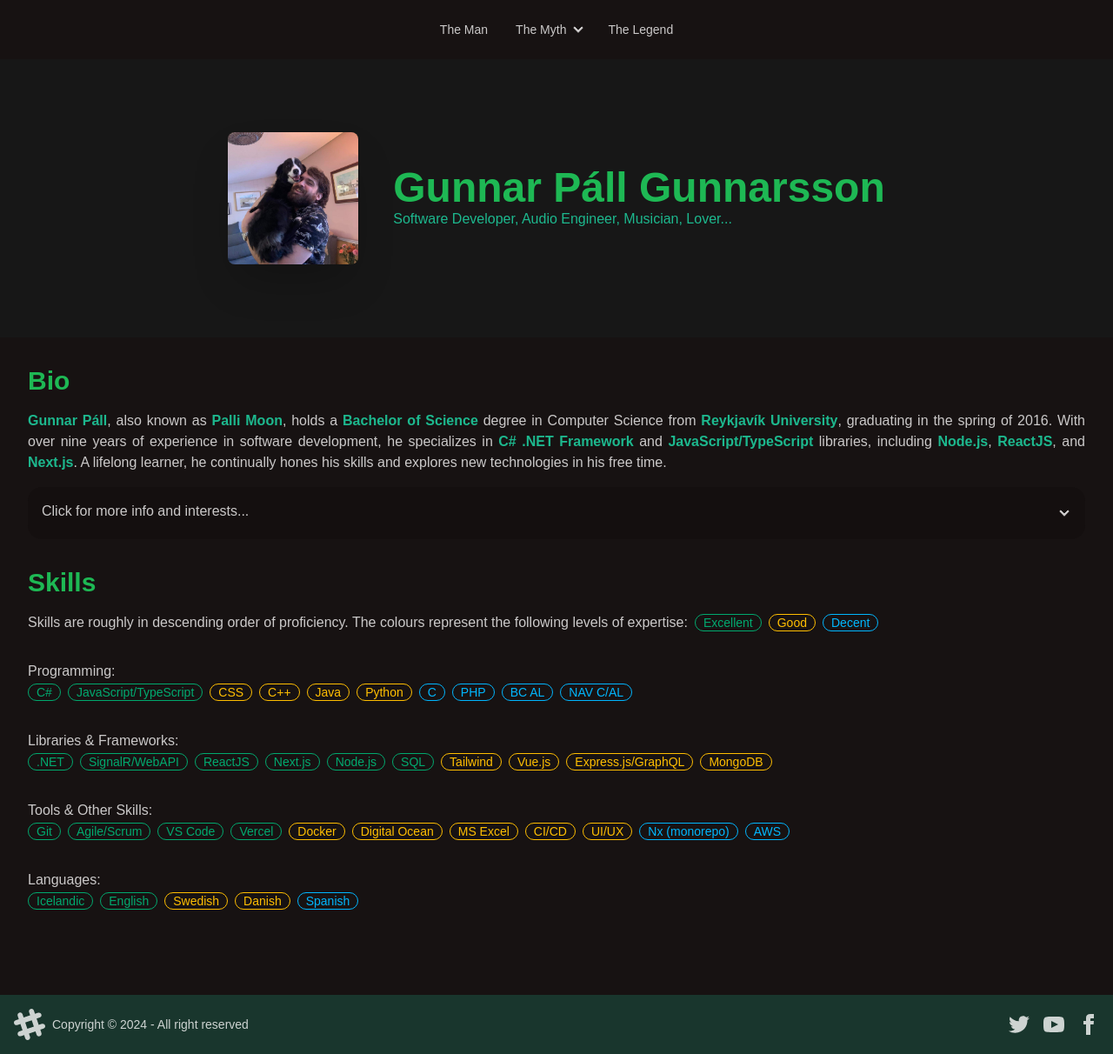
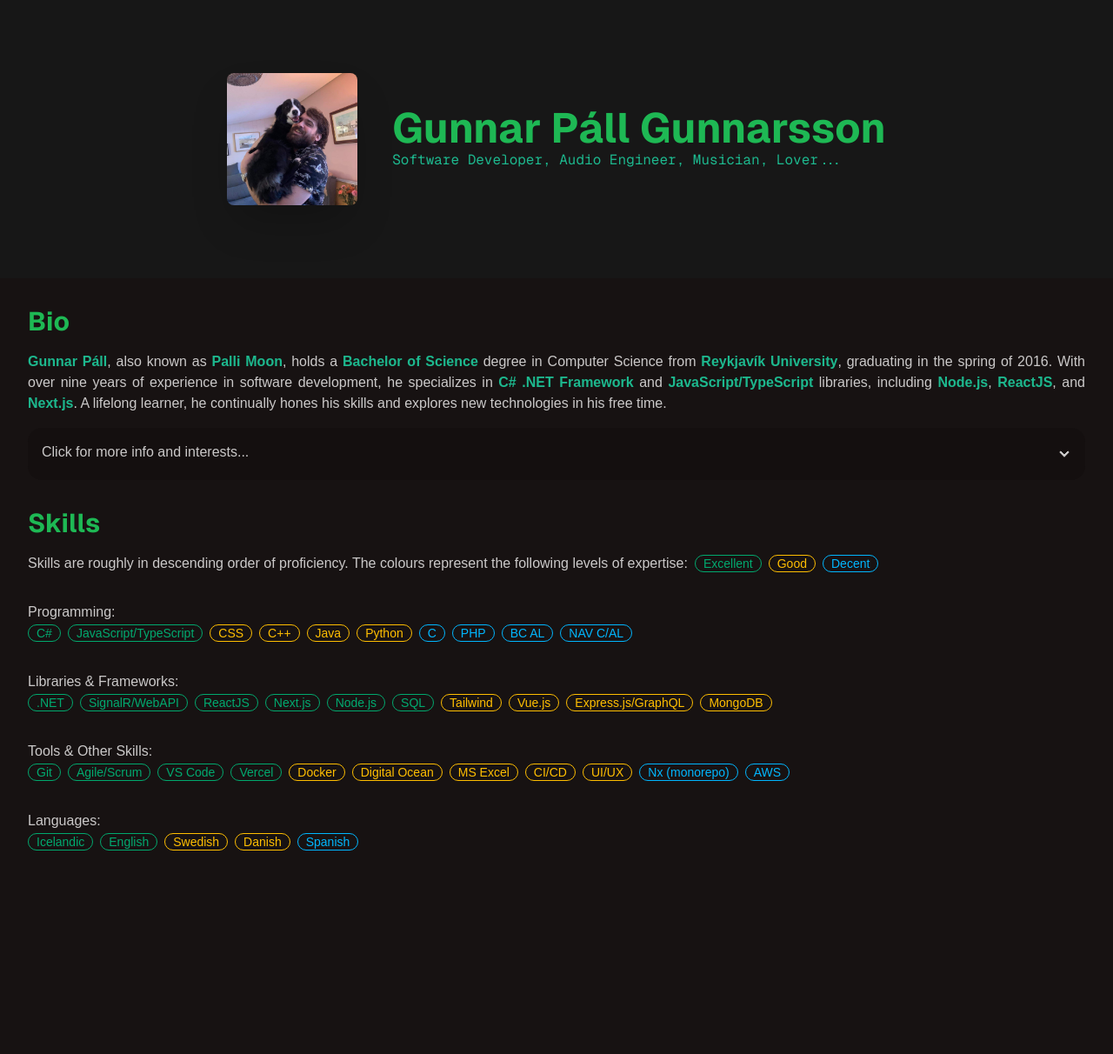
Before and after one commit to Palli-Moon/portfolio, a Next.js app: page / in a window 1280 px wide. Shown: the whole page at 87% size. After the commit the page ends 1076 px from the top, so only its background shows below. Built offline with nearby package versions, Linux system fonts and the light colour scheme.

Commit message:
Change heading fonts, add vscode settings to remove errors

```diff
--- a/src/app/globals.css
+++ b/src/app/globals.css
@@ -1,8 +1,10 @@
 @tailwind base;
+@tailwind components;
+@tailwind utilities;
 
 @layer base {
   h1 {
-    @apply text-3xl text-primary font-bold;
+    @apply text-3xl text-primary font-bold font-[family-name:var(--font-geist-sans)];
   }
 
   b {
@@ -10,9 +12,6 @@
   }
 }
 
-@tailwind components;
-@tailwind utilities;
-
 body {
   font-family: Arial, Helvetica, sans-serif;
 }
--- a/src/app/layout.tsx
+++ b/src/app/layout.tsx
@@ -1,8 +1,8 @@
 import type { Metadata } from 'next';
 import localFont from 'next/font/local';
 import './globals.css';
-import Navbar from '@/components/ui/navbar';
-import Footer from '@/components/ui/footer';
+// import Navbar from '@/components/ui/navbar';
+// import Footer from '@/components/ui/footer';
 
 const geistSans = localFont({
   src: './fonts/GeistVF.woff',
@@ -28,13 +28,9 @@ export default function RootLayout({
   return (
     <html lang='en'>
       <body className={`${geistSans.variable} ${geistMono.variable} antialiased`}>
-        <header>
-          <Navbar />
-        </header>
+        <header>{/* <Navbar /> */}</header>
         {children}
-        <footer>
-          <Footer />
-        </footer>
+        <footer>{/* <Footer /> */}</footer>
       </body>
     </html>
   );
--- a/src/components/ui/hero.tsx
+++ b/src/components/ui/hero.tsx
@@ -7,7 +7,9 @@ export default function Hero() {
         <Image src='/palli.jpg' className='max-w-sm rounded-lg shadow-2xl' priority alt='A picture of Palli' width={150} height={150} />
         <div className='text-center lg:text-left'>
           <h1 className='text-5xl'>Gunnar Páll Gunnarsson</h1>
-          <p className='text-muted-foreground text-secondary'>Software Developer, Audio Engineer, Musician, Lover...</p>
+          <p className='text-muted-foreground text-secondary font-[family-name:var(--font-geist-mono)]'>
+            Software Developer, Audio Engineer, Musician, Lover...
+          </p>
         </div>
       </div>
     </div>
```
